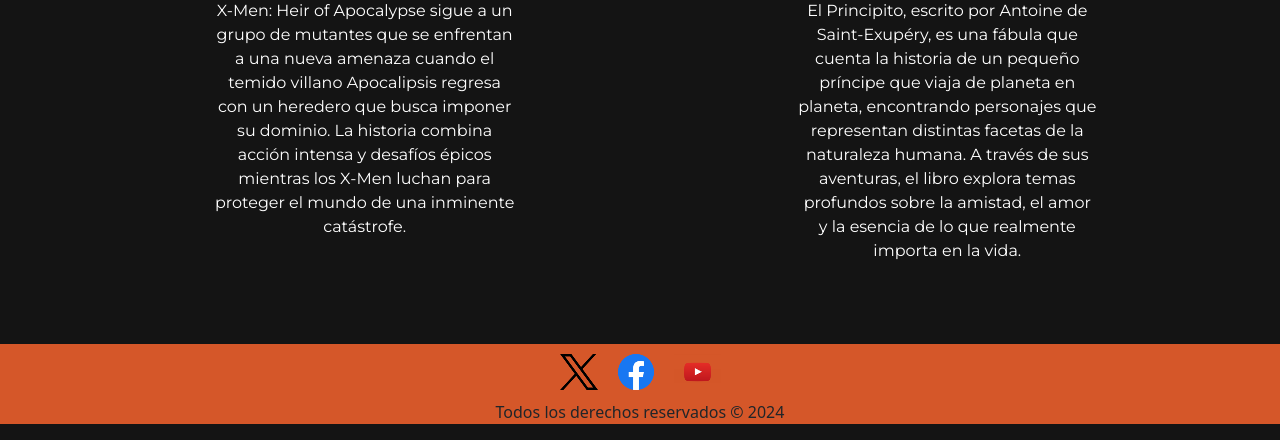
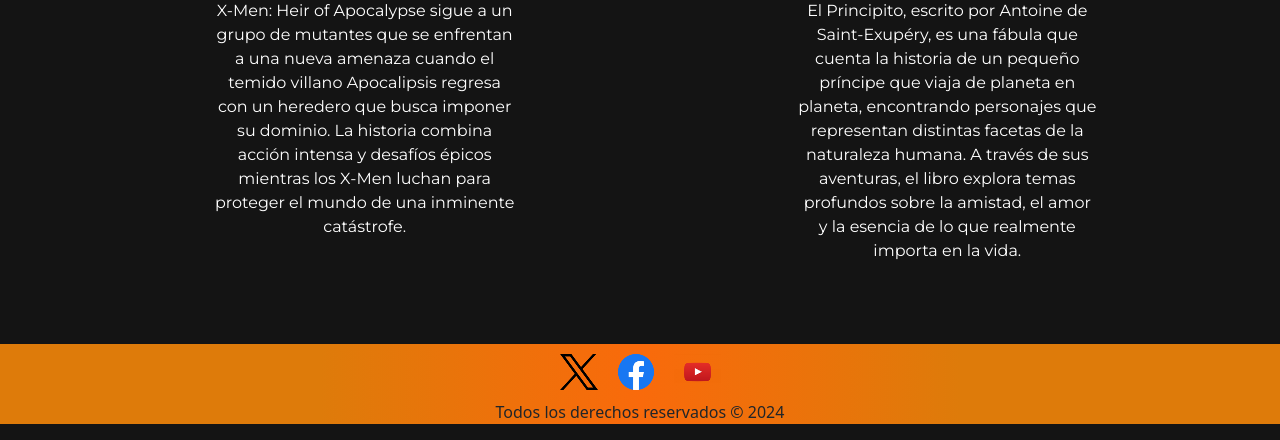
Before and after one commit to matiabraham/lecturalibre, a website: page index.html in a window 1280 px wide. Shown: the part 1871-2311 px from the top of the page. Drawn offline with nearby package versions, Linux system fonts and the light colour scheme; a web font is replaced by a local one.

Commit message:
cambios visuales footer

```diff
--- a/scss/layout/_general.scss
+++ b/scss/layout/_general.scss
@@ -100,7 +100,8 @@
     /*FOOTER*/
 
     footer {
-        background-color:$color-fondo-footer;
+        background: #de7b0a;
+        background: linear-gradient(90deg, #de7b0a 25%, #f96a0b 50%, #de7b0a 75%);
         height: 80px;
         a {
             margin: 10px;
```
Also changed, not shown: css/styles.css, 1 other file.
